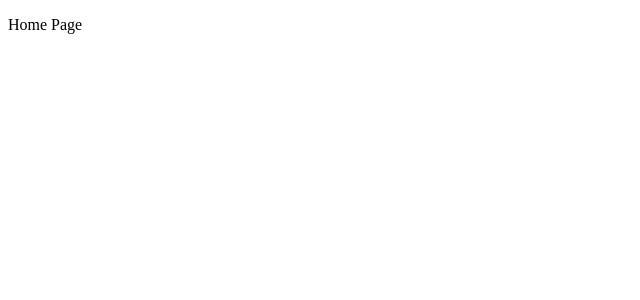
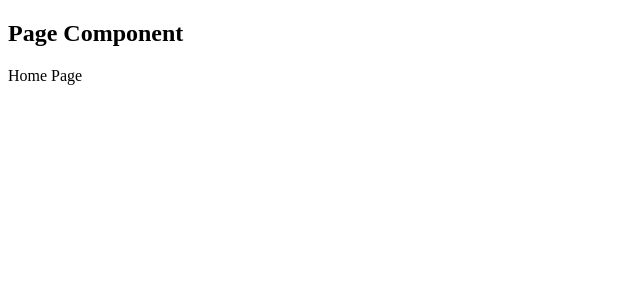
Before and after one commit to cepoumian/street-duds-frontend, a Next.js app: page / in a window 1280 px wide. Shown: the top 300 px of the page, without its empty margins (0-640 px from the left). Built offline with nearby package versions, Linux system fonts and the light colour scheme.

Commit message:
Create App and Document components

```diff
--- /dev/null
+++ b/components/Page.js
@@ -0,0 +1,14 @@
+import PropTypes from 'prop-types';
+
+export default function Page({ children }) {
+  return (
+    <div>
+      <h2>Page Component</h2>
+      {children}
+    </div>
+  );
+}
+
+Page.propTypes = {
+  children: PropTypes.any,
+};
--- /dev/null
+++ b/pages/_app.js
@@ -0,0 +1,9 @@
+import Page from '../components/Page';
+
+export default function App({ Component, pageProps }) {
+  return (
+    <Page>
+      <Component {...pageProps} />
+    </Page>
+  );
+}
--- /dev/null
+++ b/pages/_document.js
@@ -0,0 +1,22 @@
+import Document, { Head, Html, NextScript, Main } from 'next/document';
+
+class MyDocument extends Document {
+  /* static async getInitialProps(ctx) {
+    const initialProps = await Document.getInitialProps(ctx);
+    return { ...initialProps };
+  } */
+
+  render() {
+    return (
+      <Html lang="en-US">
+        {/* <Head></Head> */}
+        <body>
+          <Main />
+          <NextScript />
+        </body>
+      </Html>
+    );
+  }
+}
+
+export default MyDocument;
--- a/pages/index.js
+++ b/pages/index.js
@@ -1,7 +1,3 @@
 export default function IndexPage() {
-  return (
-    <div>
-      <p>Home Page</p>
-    </div>
-  );
+  return <p>Home Page</p>;
 }
--- a/pages/sell.js
+++ b/pages/sell.js
@@ -1,7 +1,3 @@
 export default function SellPage() {
-  return (
-    <div>
-      <p>Sell Page</p>
-    </div>
-  );
+  return <p>Sell Page</p>;
 }
```
Also changed, not shown: 1 other file (tests, documents, lock files or other folders).
